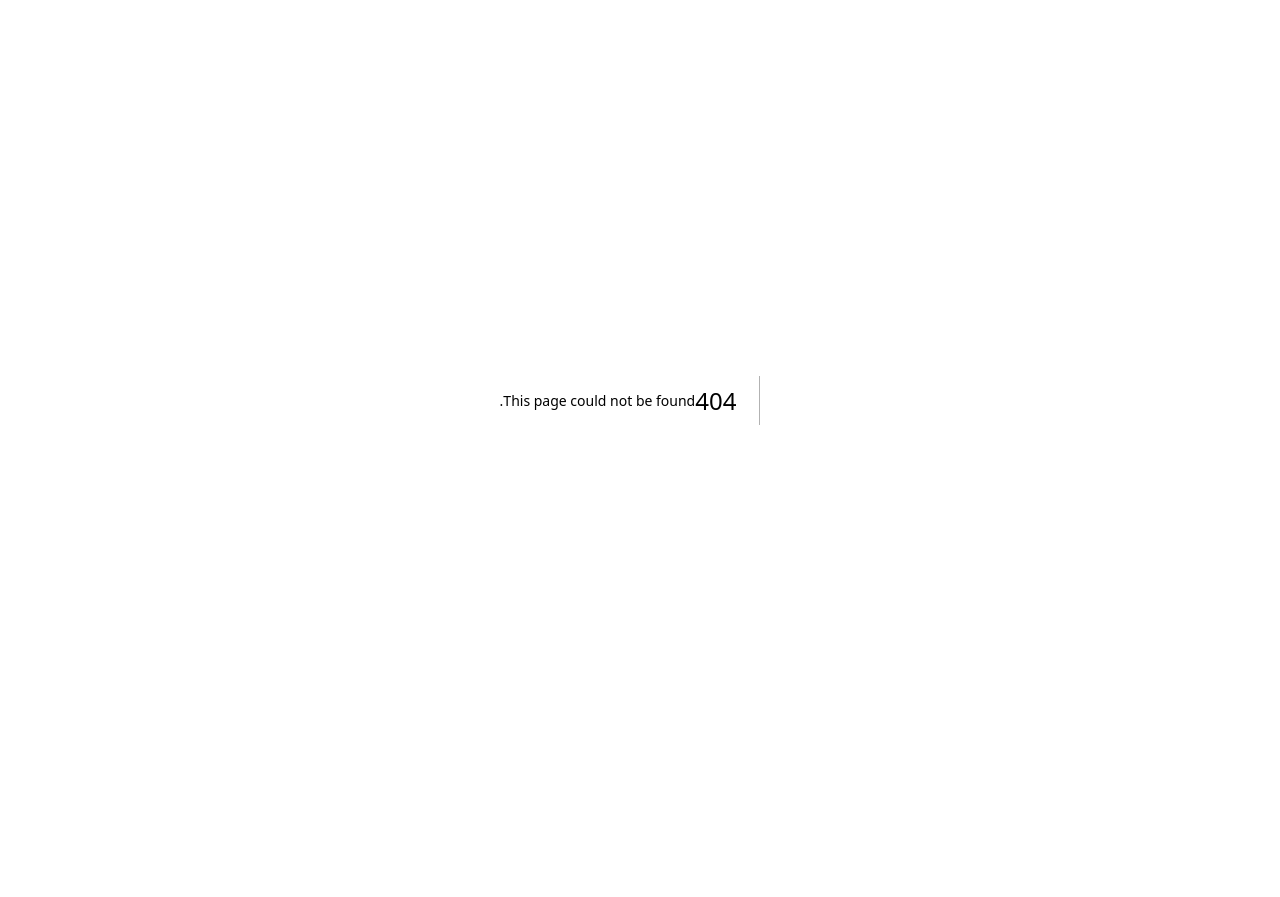
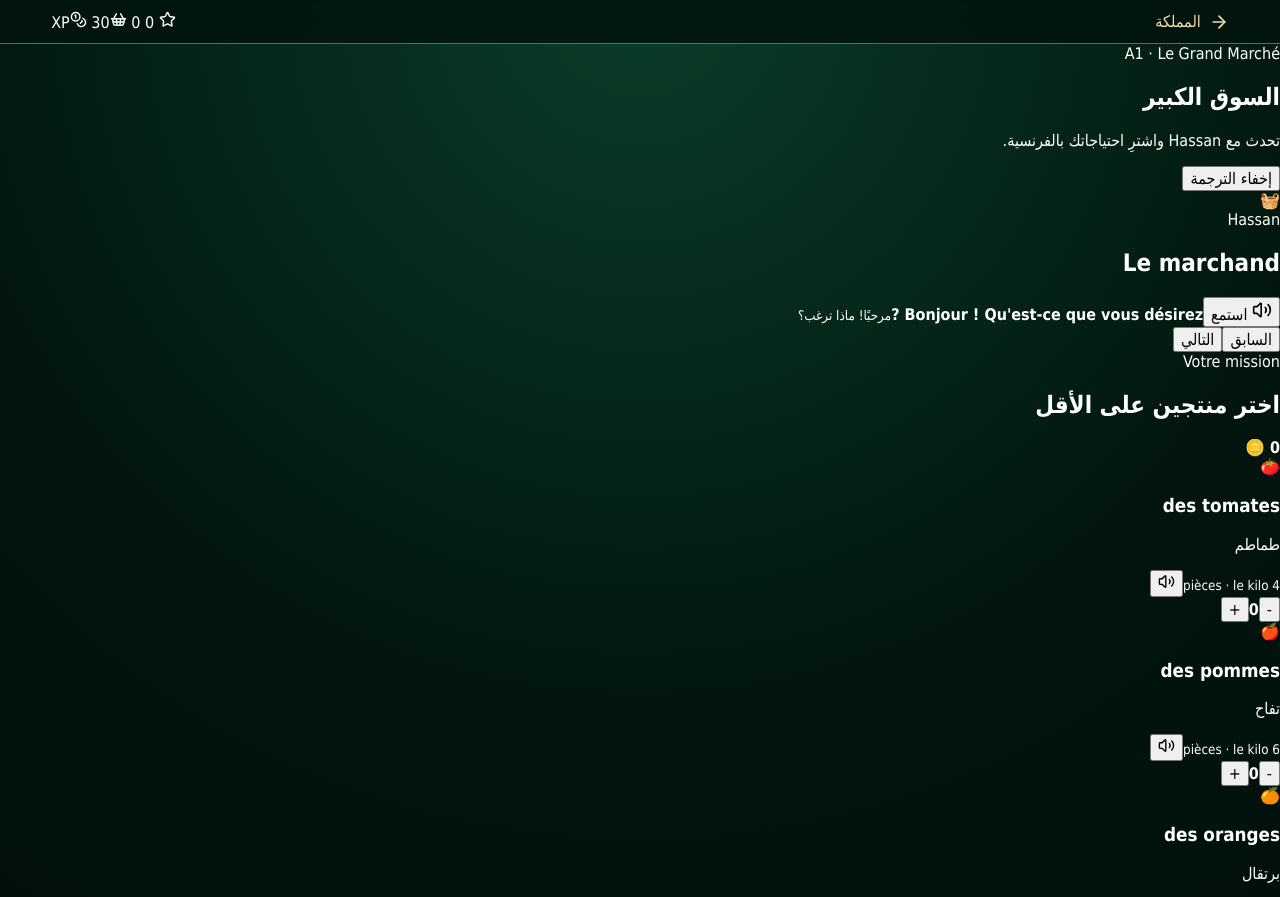
Before and after one commit to turki-015-oss/le-chateau-des-langues, a Next.js app: page /market in a window 1280 px wide. Before the commit this address had no page. Shown: the top 897 px of the page. Before the commit the page ends 800 px from the top, so only its background shows below. Built offline with nearby package versions, Linux system fonts and the light colour scheme.

Commit message:
Upgrade to v0.6

```diff
--- /dev/null
+++ b/app/market/page.tsx
@@ -0,0 +1,150 @@
+"use client";
+
+import Link from "next/link";
+import { useEffect, useMemo, useState } from "react";
+import { ArrowRight, CheckCircle2, Coins, LockOpen, ShoppingBasket, Star, Volume2 } from "lucide-react";
+import { marketDialogues, marketItems } from "@/data/market";
+
+type Cart = Record<string, number>;
+
+export default function MarketPage() {
+  const [cart, setCart] = useState<Cart>({});
+  const [step, setStep] = useState(0);
+  const [xp, setXp] = useState(0);
+  const [coins, setCoins] = useState(30);
+  const [showArabic, setShowArabic] = useState(true);
+  const [completed, setCompleted] = useState(false);
+  const [notice, setNotice] = useState("");
+
+  useEffect(() => {
+    setXp(Number(localStorage.getItem("chateau-market-xp") || "0"));
+    setCoins(Number(localStorage.getItem("chateau-coins") || "30"));
+    setCompleted(localStorage.getItem("chateau-market-completed") === "true");
+  }, []);
+
+  const total = useMemo(
+    () => marketItems.reduce((sum, item) => sum + item.price * (cart[item.id] || 0), 0),
+    [cart]
+  );
+
+  const itemCount = useMemo(
+    () => Object.values(cart).reduce((sum, quantity) => sum + quantity, 0),
+    [cart]
+  );
+
+  const speak = (text: string) => {
+    const speech = new SpeechSynthesisUtterance(text);
+    speech.lang = "fr-FR";
+    speech.rate = 0.82;
+    speechSynthesis.speak(speech);
+  };
+
+  const addItem = (id: string) => {
+    setCart((current) => ({ ...current, [id]: (current[id] || 0) + 1 }));
+  };
+
+  const removeItem = (id: string) => {
+    setCart((current) => ({ ...current, [id]: Math.max(0, (current[id] || 0) - 1) }));
+  };
+
+  const buy = () => {
+    if (itemCount < 2) {
+      setNotice("اختر منتجين على الأقل لإكمال المهمة.");
+      return;
+    }
+    if (coins < total) {
+      setNotice("العملات غير كافية.");
+      return;
+    }
+
+    const nextCoins = coins - total + 10;
+    const nextXp = xp + 40;
+    setCoins(nextCoins);
+    setXp(nextXp);
+    setCompleted(true);
+    setNotice("Très bien ! اكتملت مهمة السوق.");
+
+    localStorage.setItem("chateau-coins", String(nextCoins));
+    localStorage.setItem("chateau-market-xp", String(nextXp));
+    localStorage.setItem("chateau-market-completed", "true");
+    localStorage.setItem("chateau-cafe-unlocked", "true");
+  };
+
+  const dialogue = marketDialogues[step];
+
+  return (
+    <main className="market-world">
+      <header className="market-header">
+        <Link href="/" className="back-link"><ArrowRight size={20} /> المملكة</Link>
+        <div className="market-stats">
+          <span><Star size={17} /> {xp} XP</span>
+          <span><Coins size={17} /> {coins}</span>
+          <span><ShoppingBasket size={17} /> {itemCount}</span>
+        </div>
+      </header>
+
+      <section className="market-hero">
+        <div className="market-overlay" />
+        <div className="market-copy">
+          <span>A1 · Le Grand Marché</span>
+          <h1>السوق الكبير</h1>
+          <p>تحدث مع Hassan واشترِ احتياجاتك بالفرنسية.</p>
+          <button onClick={() => setShowArabic((value) => !value)}>
+            {showArabic ? "إخفاء الترجمة" : "إظهار الترجمة"}
+          </button>
+        </div>
+      </section>
+
+      <section className="market-layout">
+        <aside className="hassan-panel">
+          <div className="hassan-avatar">🧺</div>
+          <span>Hassan</span>
+          <h2>Le marchand</h2>
+          <div className="market-dialogue">
+            <button onClick={() => speak(dialogue.fr)}><Volume2 size={20} /> استمع</button>
+            <strong>{dialogue.fr}</strong>
+            {showArabic && <small>{dialogue.ar}</small>}
+          </div>
+          <div className="dialogue-controls">
+            <button onClick={() => setStep((value) => Math.max(0, value - 1))}>السابق</button>
+            <button onClick={() => setStep((value) => (value + 1) % marketDialogues.length)}>التالي</button>
+          </div>
+        </aside>
+
+        <section className="market-products">
+          <div className="market-section-title">
+            <div><span>Votre mission</span><h2>اختر منتجين على الأقل</h2></div>
+            <strong>{total} 🪙</strong>
+          </div>
+
+          <div className="product-grid">
+            {marketItems.map((item) => (
+              <article key={item.id} className="product-card">
+                <div className="product-emoji">{item.emoji}</div>
+                <h3>{item.fr}</h3>
+                {showArabic && <p>{item.ar}</p>}
+                <small>{item.price} pièces · {item.unit}</small>
+                <button className="product-speak" onClick={() => speak(item.fr)}><Volume2 size={17} /></button>
+                <div className="quantity-control">
+                  <button onClick={() => removeItem(item.id)}>-</button>
+                  <b>{cart[item.id] || 0}</b>
+                  <button onClick={() => addItem(item.id)}>+</button>
+                </div>
+              </article>
+            ))}
+          </div>
+
+          <button className="market-buy" onClick={buy}>Acheter maintenant</button>
+          {notice && <div className="market-notice">{notice}</div>}
+          {completed && (
+            <div className="market-complete">
+              <CheckCircle2 size={24} />
+              <div><strong>Le marché est terminé</strong><span>حصلت على 40 XP و10 عملات، وفُتحت بوابة المقهى.</span></div>
+              <LockOpen size={22} />
+            </div>
+          )}
+        </section>
+      </section>
+    </main>
+  );
+}
--- /dev/null
+++ b/data/market.ts
@@ -0,0 +1,23 @@
+export type MarketItem = {
+  id: string;
+  fr: string;
+  ar: string;
+  emoji: string;
+  price: number;
+  unit: string;
+};
+
+export const marketItems: MarketItem[] = [
+  { id: "tomates", fr: "des tomates", ar: "طماطم", emoji: "🍅", price: 4, unit: "le kilo" },
+  { id: "pommes", fr: "des pommes", ar: "تفاح", emoji: "🍎", price: 6, unit: "le kilo" },
+  { id: "oranges", fr: "des oranges", ar: "برتقال", emoji: "🍊", price: 5, unit: "le kilo" },
+  { id: "carottes", fr: "des carottes", ar: "جزر", emoji: "🥕", price: 3, unit: "le kilo" },
+  { id: "pain", fr: "du pain", ar: "خبز", emoji: "🥖", price: 2, unit: "la pièce" },
+  { id: "dattes", fr: "des dattes", ar: "تمر", emoji: "🌴", price: 8, unit: "la boîte" }
+];
+
+export const marketDialogues = [
+  { speaker: "Hassan", fr: "Bonjour ! Qu'est-ce que vous désirez ?", ar: "مرحبًا! ماذا ترغب؟" },
+  { speaker: "Vous", fr: "Je voudrais un kilo de tomates, s'il vous plaît.", ar: "أريد كيلوغرامًا من الطماطم، من فضلك." },
+  { speaker: "Hassan", fr: "Très bien. Cela fait quatre pièces.", ar: "حسنًا. الحساب أربع عملات." }
+];
--- a/package.json
+++ b/package.json
@@ -1,6 +1,6 @@
 {
   "name": "le-chateau-des-langues",
-  "version": "0.5.0",
+  "version": "0.6.0",
   "private": true,
   "scripts": {
     "dev": "next dev",
```
Also changed, not shown: 1 other file (tests, documents, lock files or other folders).
